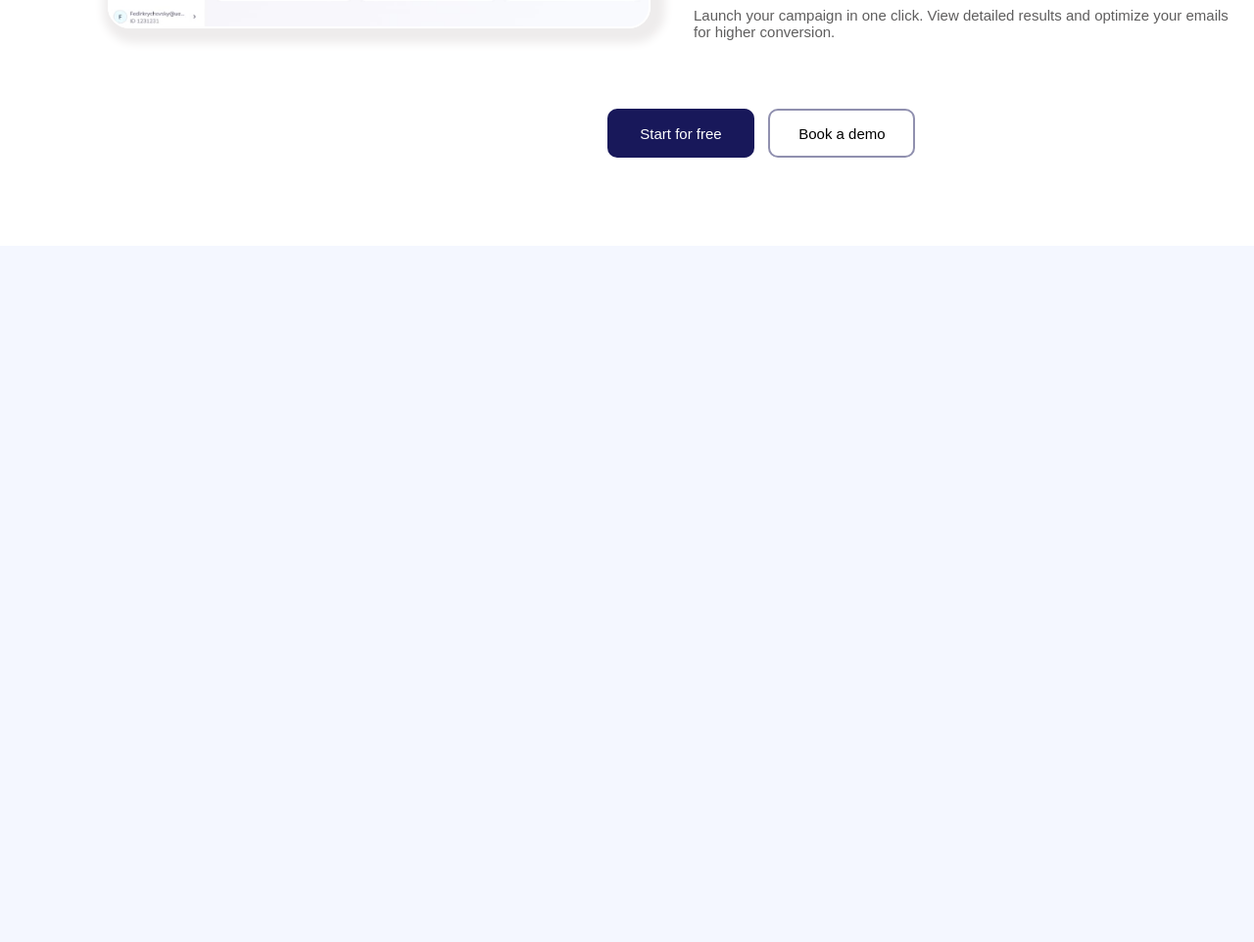
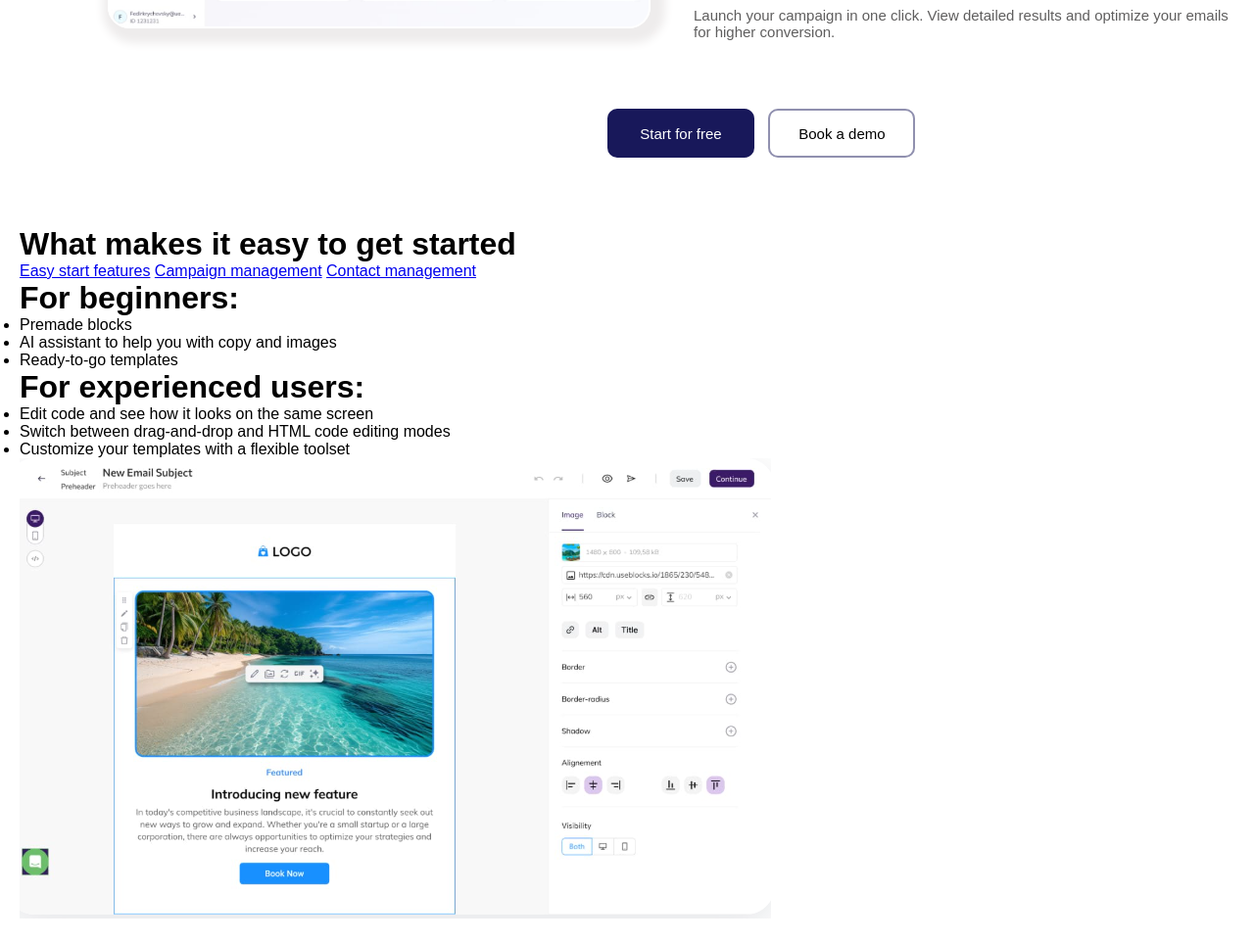
Before and after one commit to Arnauld-dev/selzy2, a plain HTML site: page index.html in a window 1280 px wide. Shown: the part 1662-2624 px from the top of the page at 98% size. Before the commit the page ends 1913 px from the top, so only its background shows below. Drawn offline with Linux system fonts and the light colour scheme.

Commit message:
init commit

```diff
--- a/index.html
+++ b/index.html
@@ -128,6 +128,42 @@
             <button class="btn2">Book a demo</button>
         </div>
 
+        <div class="main35">
+            <h1>What makes it easy to get started</h1>
+            <div class="link2">
+                <a href="#">Easy start features</a>
+                <a href="#">Campaign management</a>
+                <a href="#">Contact management</a>
+
+            </div>
+
+            <div class="main351">
+                <div class="main3511">
+                    <h1>For beginners:</h1>
+                   <ul>
+                    <li>Premade blocks</li>
+                    <li>AI assistant to help you with copy and images</li>
+                    <li>Ready-to-go templates</li>
+                   </ul>
+                </div>
+
+                 <div class="main3512">
+                    <h1>For experienced users:</h1>
+                   <ul>
+                    <li>Edit code and see how it looks on the same screen</li>
+                    <li>Switch between drag-and-drop and HTML code editing modes</li>
+                    <li>Customize your templates with a flexible toolset</li>
+                   </ul>
+                </div>
+
+                <div class="main3513">
+                    <img src="Capture d'écran 2025-08-04 220454.png">
+
+                </div>
+            </div>
+
+        </div>
+
 
     </div>
 
```
Also changed, not shown: Capture d'écran 2025-08-04 220454.png (added).
